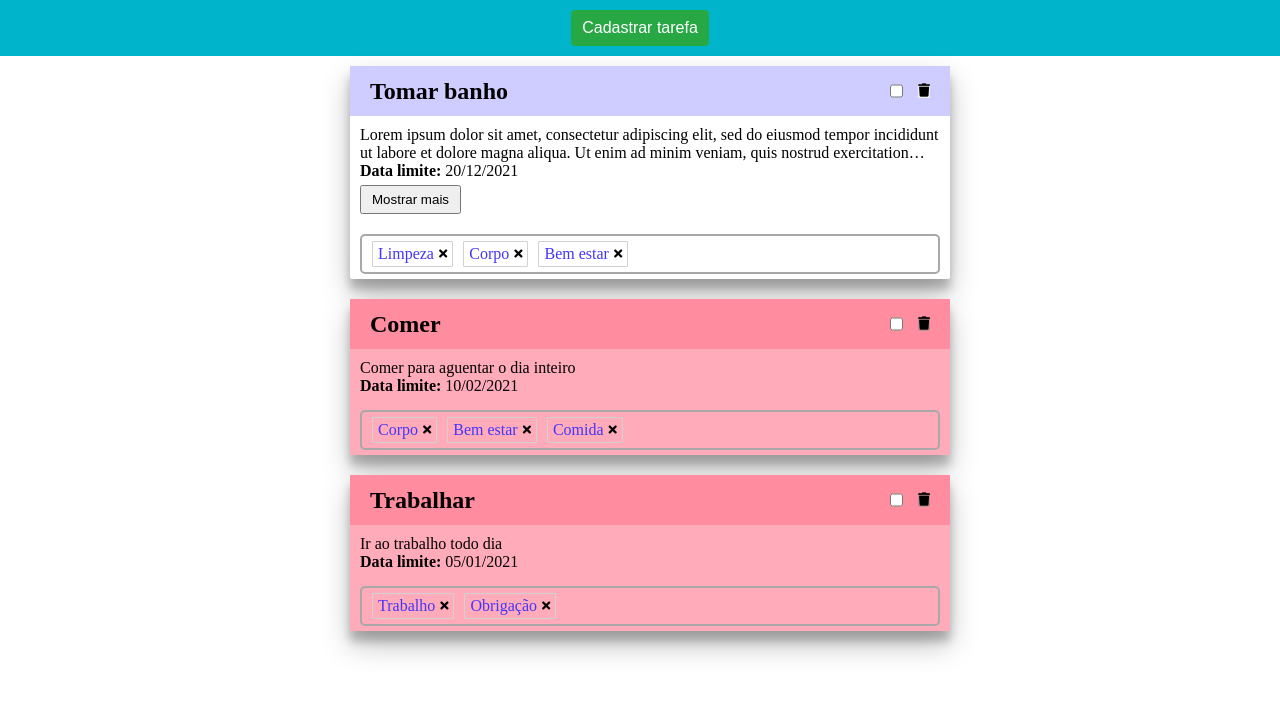
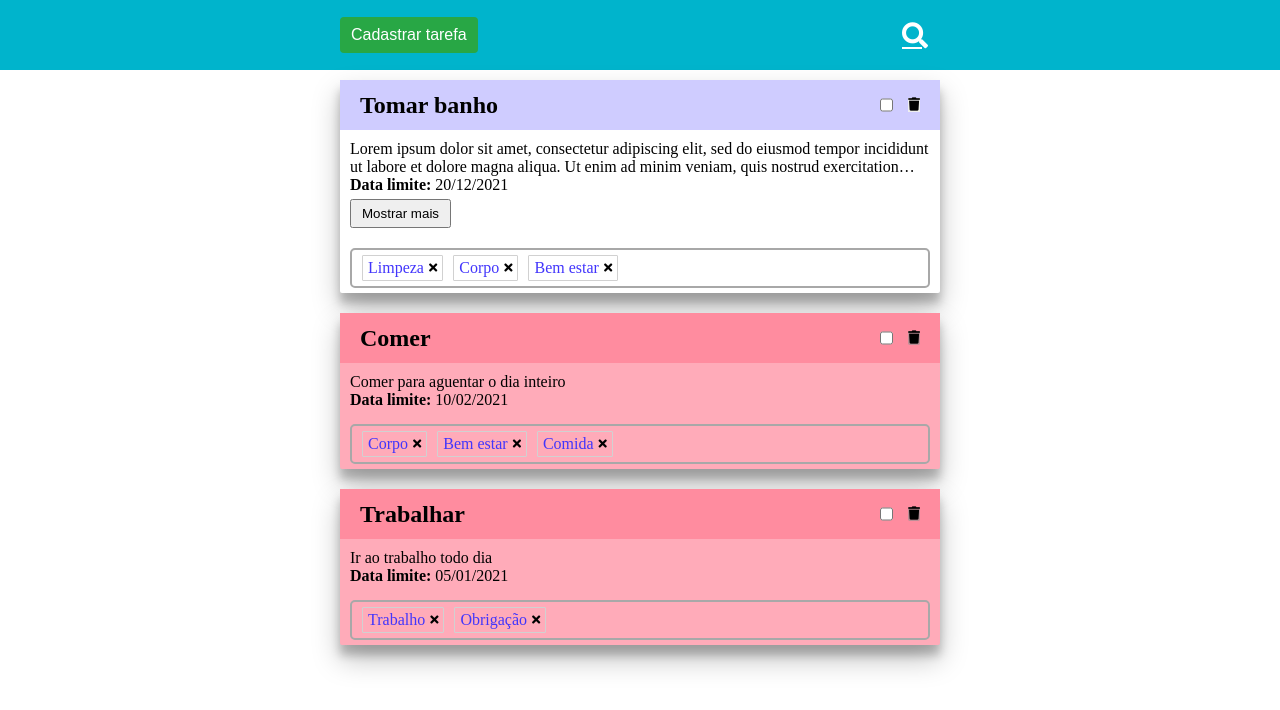
Before and after one commit to Hamilton-Dias/angular-11-todo, an Angular app: page / in a window 1280 px wide. Shown: the top 710 px of the page. Built offline with nearby package versions, Linux system fonts and the light colour scheme.

Commit message:
filtered tasks and title filter

```diff
--- a/src/app/app.component.html
+++ b/src/app/app.component.html
@@ -1,13 +1,17 @@
 <header>
-  <!-- <input type="text" />
-  <input type="text" />
-  <input type="text" />
-  <input type="text" /> -->
-  <button type="button" (click)="toggleModal()">Cadastrar tarefa</button>
+  <div class="header-wrapper">
+    <button type="button" (click)="toggleModal()">Cadastrar tarefa</button>
+    <div class="search-box">
+      <input class="search-input" type="text" [(ngModel)]="filter.title" name="filter.title" placeholder="Pesquise por título">
+      <a href="#" class="search-btn" (click)="filterTasks($event)">
+        <i class="fas fa-search"></i>
+      </a>
+    </div>
+  </div>
 </header>
 
 <main>
-  <div class="task-card" [ngClass]="{'completed': task.isCompleted, 'late': isLate(task.limitDate)}" *ngFor="let task of tasks; let taskIndex = index">
+  <div class="task-card" [ngClass]="{'completed': task.isCompleted, 'late': isLate(task.limitDate)}" *ngFor="let task of filteredTasks; let taskIndex = index">
     <div class="task-card-header">
       <h2>{{task.title}}</h2>
       <div class="actions">
--- a/src/app/app.component.scss
+++ b/src/app/app.component.scss
@@ -1,10 +1,56 @@
 header {
     width: 100%;
+    background-color: #00B4CC;
+    padding: 10px 20px;
+    text-align: center;
+
+    .header-wrapper {
+        max-width: 600px;
         display: flex;
         align-items: center;
+        justify-content: space-between;
+        margin: 0 auto;
+
+        .search-box {
+            height: 50px;
+            border-radius: 50px;
+            padding: 10px;
+
+            .search-btn {
+                color: white;
+                float: right;
+                width: 30px;
+                height: 30px;
+                border-radius: 50%;
+                display: flex;
                 justify-content: center;
-    background-color: #00B4CC;
-    padding: 10px 20px;
+                align-items: center;
+                transition: 2s;
+            }
+
+            .fa-search {
+                font-size: 26px;
+            }
+
+            .search-input {
+                border: none;
+                background: none;
+                outline: none;
+                float: left;
+                padding: 0;
+                color: white;
+                font-size: 20px;
+                transition: 0.4s;
+                line-height: 27px;
+                width: 0;
+                border-bottom: 2px solid white;
+            }
+
+            &:hover > .search-input {
+                width: 250px;
+                padding: 0 7px;
+            }
+        }
 
         button {
             padding: 5px 10px;
@@ -23,6 +69,7 @@ header {
             }
         }
     }
+}
 
 main {
     margin: 0 auto;
@@ -33,7 +80,7 @@ main {
         background: #fff;
         border-radius: 2px;
         display: inline-block;
-        margin: 10px;
+        margin: 10px 0;
         position: relative;
         width: 100%;
         box-shadow: 0 14px 28px rgba(0,0,0,0.25), 0 10px 10px rgba(0,0,0,0.22);
--- a/src/app/app.component.ts
+++ b/src/app/app.component.ts
@@ -1,4 +1,4 @@
-import { Component } from '@angular/core';
+import { Component, OnInit } from '@angular/core';
 import { v4 as uuidv4 } from 'uuid';
 
 interface Task {
@@ -16,10 +16,21 @@ interface Task {
   templateUrl: './app.component.html',
   styleUrls: ['./app.component.scss']
 })
-export class AppComponent {
+export class AppComponent implements OnInit {
+
   title = 'todo';
   isModalVisible = false;
   newTask = {} as Task;
+  filter = {} as Task;
+  filteredTasks: Task[] = [];
+
+  ngOnInit() {
+    this.init();
+  }
+
+  init() {
+    this.filteredTasks = this.tasks;
+  }
 
   tasks: Task[] = [
     {
@@ -51,13 +62,17 @@ export class AppComponent {
   removeTask(id: string) {
     this.tasks = this.tasks.filter(task => {
       return task._id != id;
-    })
+    });
+
+    this.init();
   }
 
   removeTagFromTask(tagIndex: number, tagToRemove: string) {
     this.tasks[tagIndex].tags = this.tasks[tagIndex].tags.filter(tag => {
       return tag != tagToRemove;
-    })
+    });
+
+    this.init();
   }
 
   /*
@@ -88,7 +103,9 @@ export class AppComponent {
   }
 
   toggleCompletion(taskIndex: number) {
-    this.tasks[taskIndex].isCompleted = !this.tasks[taskIndex].isCompleted
+    this.tasks[taskIndex].isCompleted = !this.tasks[taskIndex].isCompleted;
+
+    this.init();
   }
 
   isLate(date: string) {
@@ -100,7 +117,6 @@ export class AppComponent {
   }
 
   formSubmit() {
-
     this.newTask._id = uuidv4();
     this.newTask.tags = this.newTask.tagsForm ? this.newTask.tagsForm.split(',') : [];
     this.newTask.limitDate = this.newTask.limitDate.split('-').reverse().join('/')
@@ -108,7 +124,16 @@ export class AppComponent {
     this.tasks.unshift(this.newTask);
 
     this.newTask = {} as Task;
+    this.init();
 
     this.toggleModal();
   }
+
+  filterTasks(event: Event) {
+    event.preventDefault();
+
+    this.filteredTasks = this.tasks.filter(element => {
+      return (element.title.indexOf(this.filter?.title) !== -1)
+    })
+  }
 }
```
Lines whose indentation alone changed are shown as unchanged.
